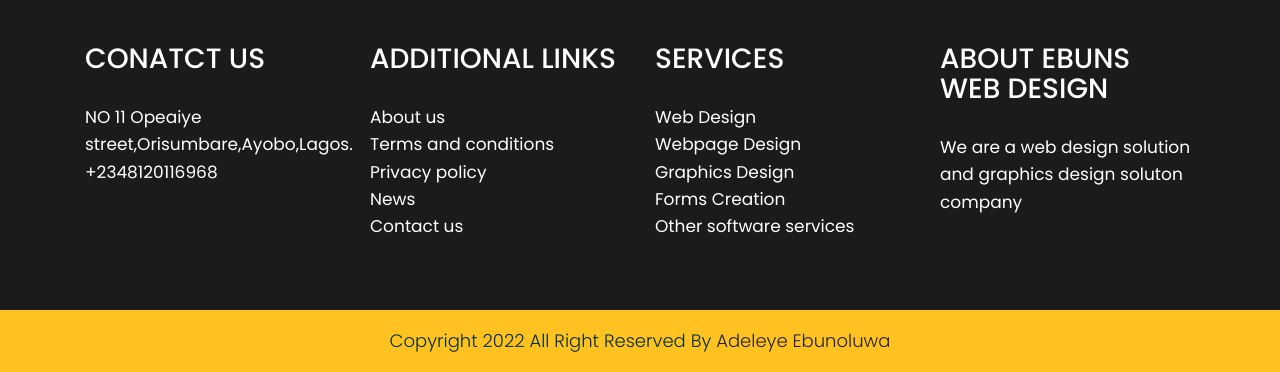
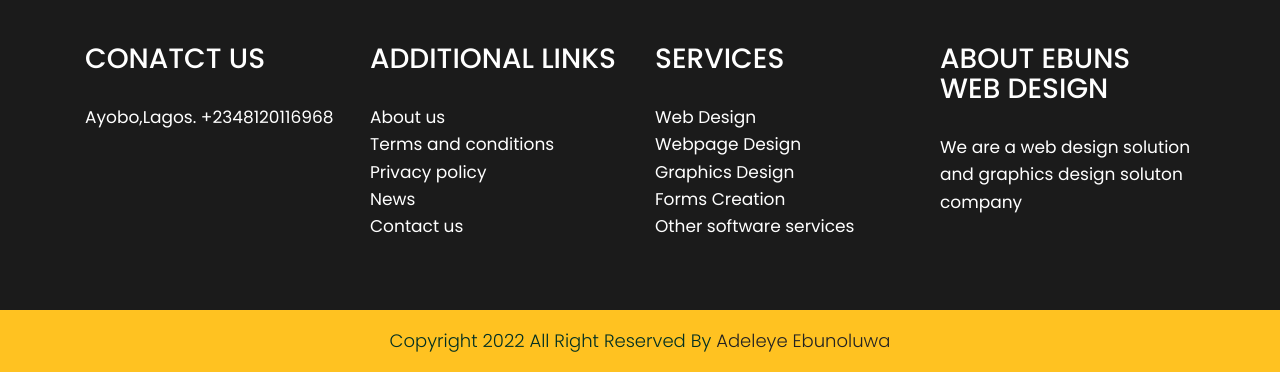
Before and after one commit to ebunoluwa3/MyWebsite, a plain HTML site: page SERVICES.html in a window 1280 px wide. Shown: the part 1204-1576 px from the top of the page. Drawn offline with nearby package versions, Linux system fonts and the light colour scheme.

Commit message:
Update SERVICES.html

```diff
--- a/SERVICES.html
+++ b/SERVICES.html
@@ -178,7 +178,7 @@
                <div class="col-xl-3 col-lg-3 col-md-6 col-sm-12">
                   <div class="contact">
                      <h3>conatct us</h3>
-<span> NO 11 Opeaiye street,Orisumbare,Ayobo,Lagos.
+<span>Ayobo,Lagos.
                         +2348120116968</span>
                   </div>
                </div>
```
